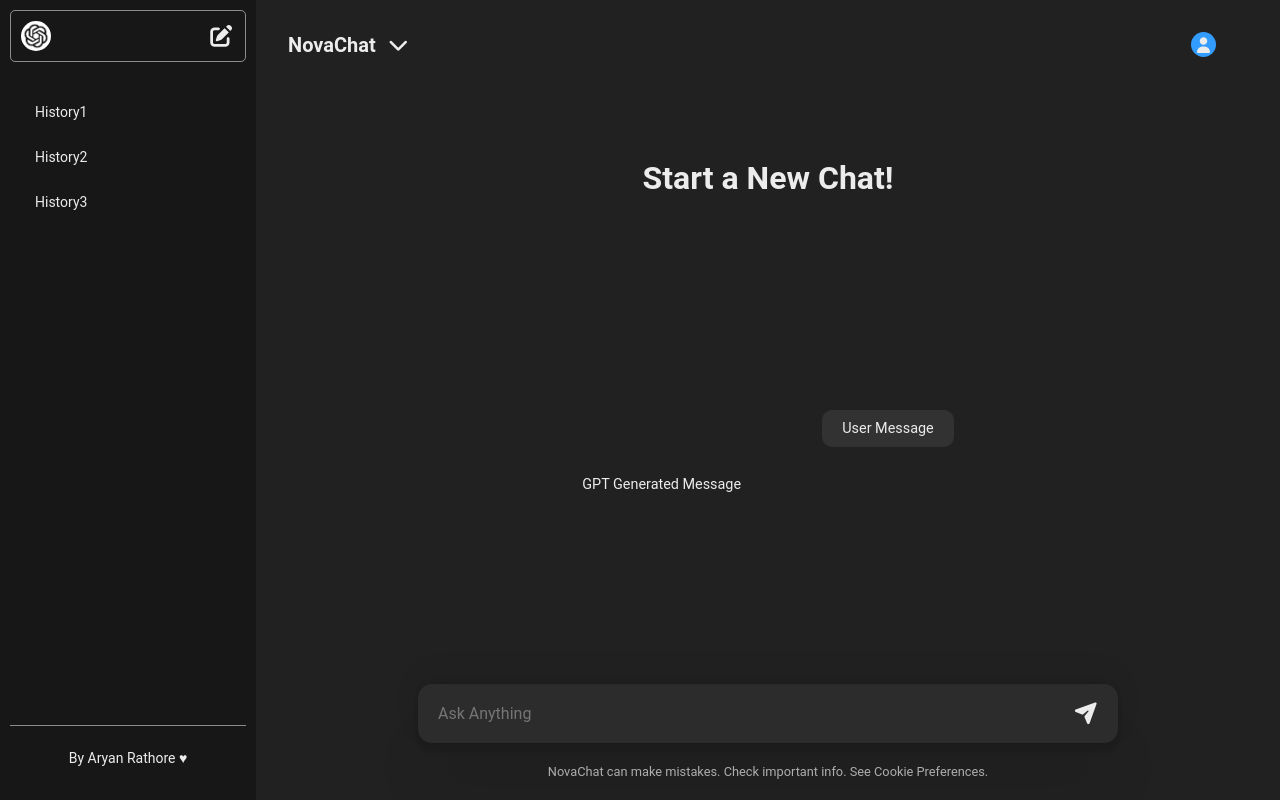
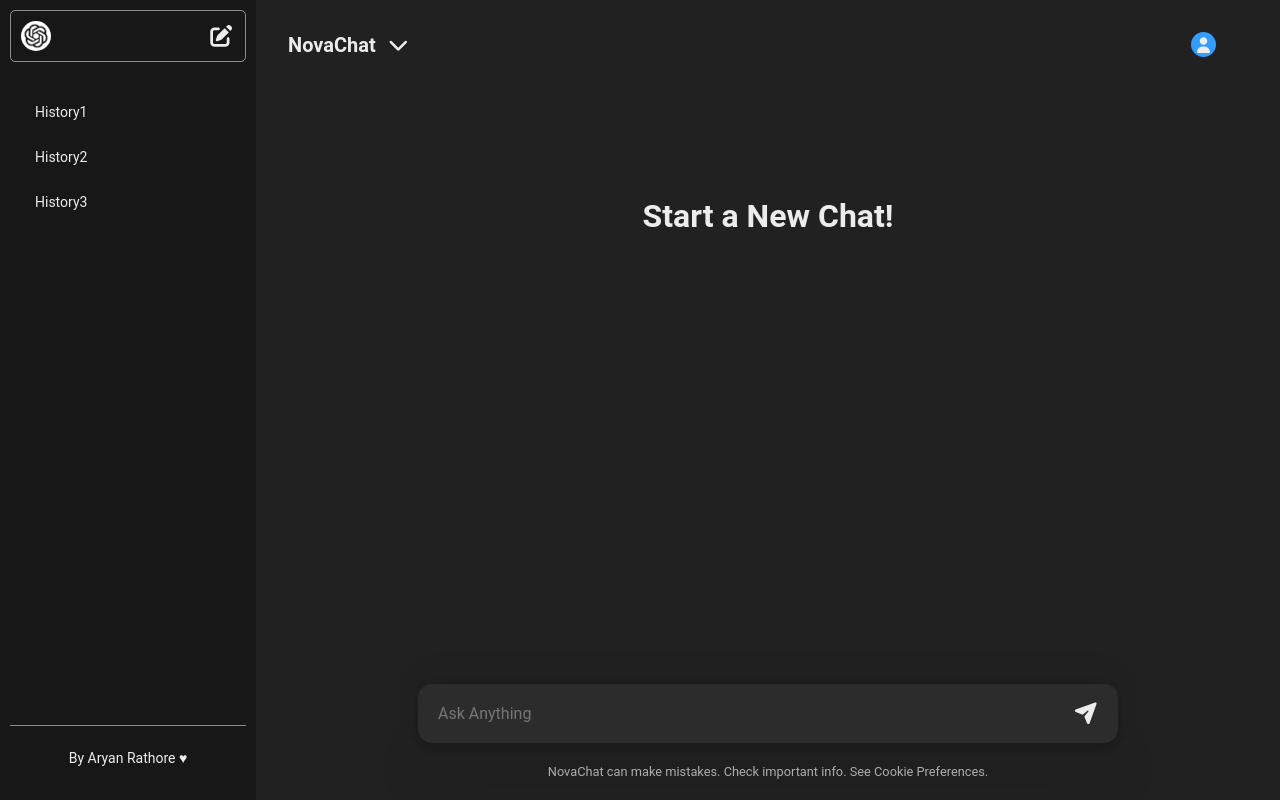
Before and after one commit to Aryan-Rathore92/NovaChat_Project, a React (Vite) app in the folder Frontend/: page / in a window 1280 px wide. Built offline with nearby package versions, Linux system fonts and the light colour scheme.

Commit message:
building typing and markdown effect

```diff
--- a/Frontend/package.json
+++ b/Frontend/package.json
@@ -12,7 +12,9 @@
   "dependencies": {
     "react": "^19.2.8",
     "react-dom": "^19.2.8",
+    "react-markdown": "^10.1.0",
     "react-spinners": "^0.17.0",
+    "rehype-highlight": "^7.0.2",
     "uuid": "^14.0.1"
   },
   "devDependencies": {
--- a/Frontend/src/App.jsx
+++ b/Frontend/src/App.jsx
@@ -7,7 +7,7 @@ import {v1 as uuidv1} from 'uuid';
 function App() {
 
   const [prompt, setPrompt] = useState("");
-  const [reply, setReply] = useState(null);
+  const [reply, setReply] = useState("");
   const [currThreadId, setCurrThreadId] = useState(uuidv1());
   const [prevChats, setPrevChats] = useState([]);
   const [newChat, setNewChat] = useState(true);
--- a/Frontend/src/Chat.jsx
+++ b/Frontend/src/Chat.jsx
@@ -1,23 +1,54 @@
 import React from 'react'
 import './Chat.css'
-import { useContext } from 'react';
+import { useContext,useEffect,useState } from 'react';
 import { MyContext } from './MyContext';
+import ReactMarkdown from 'react-markdown';
+import rehypeHighlight from 'rehype-highlight';
+import "highlight.js/styles/github-dark.css"
+
 function Chat() {
-       const {newChat, prevChats} = useContext(MyContext);
+       const {newChat, prevChats,reply} = useContext(MyContext);
+       const [latestReply, setLatestReply] = useState(null);
+
+       useEffect(()=>{
+          // Latest Reply seprate ==> typing effect create
+
+          if(prevChats?.length) return;
+
+          const content = reply.split(" "); // individual word
+
+          let idx = 0;
+          const interval = setInterval(()=>{
+                 setLatestReply(content.slice(0, idx+1).join(" "));
+
+                 idx++;
+                 if(idx >= content.length) clearInterval(interval);
+          }, 40);
+
+          return ()=> clearInterval(interval);
+       },[prevChats,reply])
   return (
     <>
      {newChat && <h1>Start a New Chat!</h1>}
       <div className="chats">
-          <div className="userDiv">
-            <p className="userMessage">
-                User Message
-            </p>
+        {
+          prevChats?.slice(0,-1).map((chat,idx)=>
+            <div className={chat.role === "user"?"userDiv":"gptDiv"} key={idx}>
+                {
+                  chat.role === "user"?
+                  <p className="userMessage">{chat.content}</p>:
+                  <ReactMarkdown rehypePlugins={[rehypeHighlight]}>{chat.content}</ReactMarkdown>
+                }
+            </div>
+          )
+        }
+
+        {
+          prevChats.length > 0 && latestReply !== null &&
+          <div className="gptDiv" key={"typing"}>
+              <ReactMarkdown rehypePlugins={[rehypeHighlight]}>{latestReply}</ReactMarkdown>
           </div>
-          <div className="gptDiv">
-            <p className="gptMessage">
-               GPT Generated Message
-            </p>
-          </div>
+        }
       </div>
     </>
   )
--- a/Frontend/src/ChatWindow.jsx
+++ b/Frontend/src/ChatWindow.jsx
@@ -1,4 +1,4 @@
-import React, { useContext, useState } from 'react'
+import React, { useContext, useState ,useEffect} from 'react'
 import './ChatWindow.css'
 import Chat from './Chat.jsx'
 import { MyContext } from './MyContext.jsx';
@@ -6,7 +6,7 @@ import {ScaleLoader} from 'react-spinners'
 
 function ChatWindow() {
 
-  const {prompt, reply, setPrompt, setReply, currThreadId} = useContext(MyContext);
+  const {prompt, reply, setPrompt, setReply, currThreadId,prevChats,setPrevChats} = useContext(MyContext);
   const [loading, setLoading] = useState(false);
 
   const getReply = async ()=>{
@@ -25,7 +25,6 @@ function ChatWindow() {
               try {
                 const response = await fetch("http://localhost:8080/api/chat", options);
                 const res = await response.json();
-                console.log(res);
                 setReply(res.reply);
               } catch (error) {
                 console.log(error);
@@ -33,6 +32,27 @@ function ChatWindow() {
               console.log("message:", prompt, "threadId:", currThreadId);
               setLoading(false);
   }
+
+  // Append new chat to prevChat
+
+  useEffect(()=>{
+      if(prompt && reply){
+        setPrevChats(prevChats => (
+          [...prevChats, {
+            role:"user",
+            content: prompt
+          },
+          {
+            role:"assistant",
+            content: reply
+          }
+        ]
+        ))
+      }
+
+      setPrompt("");
+  },[reply])
+
   return (
     <div className='chatwindow'>
       <div className="navbar">
```
Also changed, not shown: 1 other file (tests, documents, lock files or other folders).
